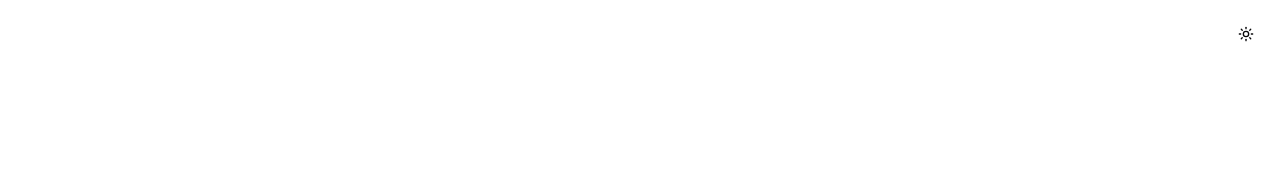
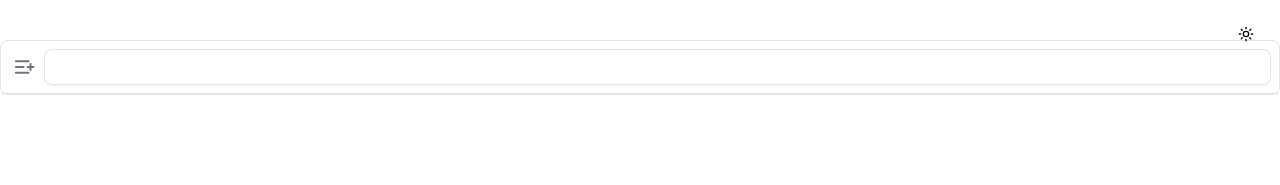
Before and after one commit to J-r-y/planetary-todos, a Next.js app: page / in a window 1280 px wide. Shown: the top 185 px of the page. Built offline with nearby package versions, Linux system fonts and the light colour scheme.

Commit message:
fixed table rows

```diff
--- a/app/page.tsx
+++ b/app/page.tsx
@@ -1,10 +1,9 @@
+import { TodoTable } from "./todos/TodoTable";
+
 export default function Home() {
 	return (
-		<div className="grid grid-rows-[20px_1fr_20px] items-center justify-items-center min-h-screen p-8 pb-20 gap-16 sm:p-20">
-			<main className="flex flex-col gap-8 row-start-2 items-center sm:items-start">
-			</main>
-			<footer className="row-start-3 flex gap-6 flex-wrap items-center justify-center">
-			</footer>
+		<div className="container mx-auto py-10">
+			<TodoTable />
 		</div>
 	);
 }
--- a/app/todos/TodoItem.tsx
+++ b/app/todos/TodoItem.tsx
@@ -1,11 +1,10 @@
-import { TableCell, TableRow } from "@/components/ui/table";
 import { Checkbox } from "@/components/ui/checkbox";
 
 export function TodoItem(props: { title: string }) {
 	return (
-		<TableRow className="flex flex-row items-center w-full mx-2">
+		<div className="flex flex-row items-center w-full p-2">
 			<Checkbox className="w-5 h-5" />
-			<TableCell>{props.title}</TableCell>
-		</TableRow>
+			<span className="mx-4 w-full overflow-ellipsis">{props.title}</span>
+		</div>
 	);
 }
```
